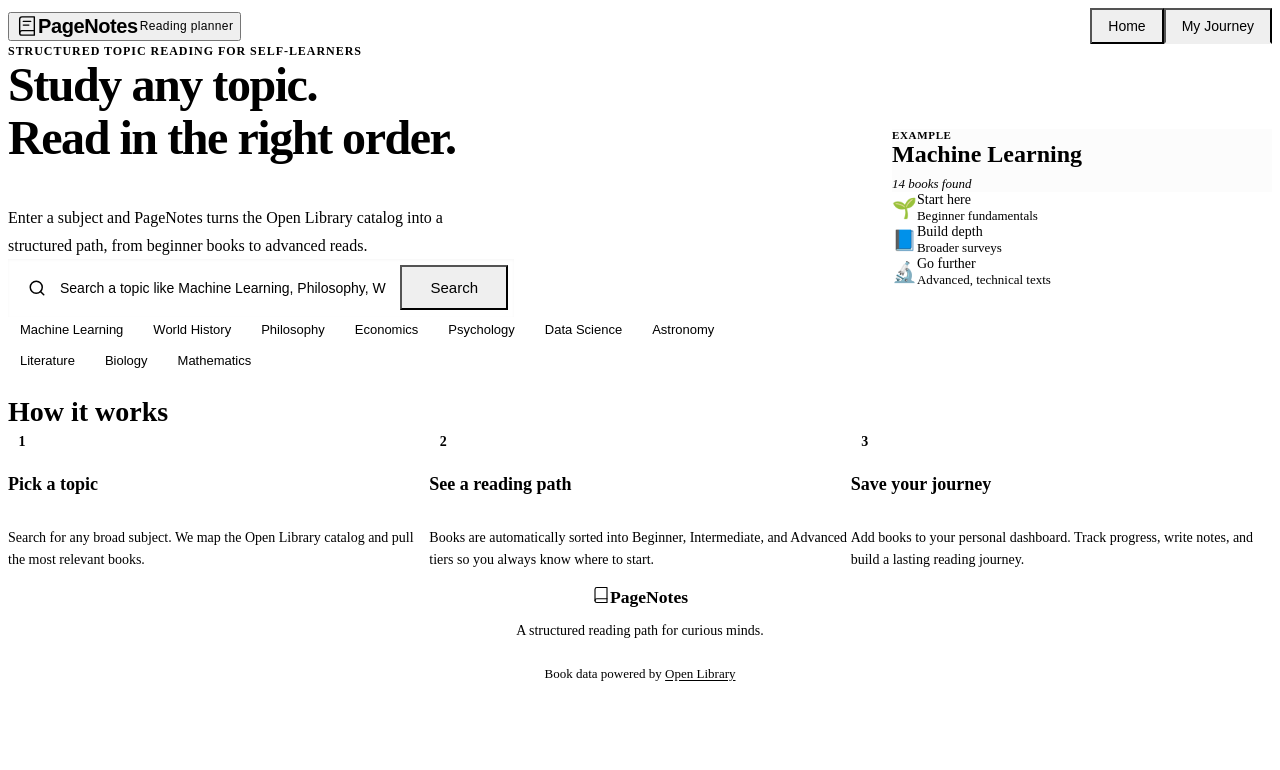
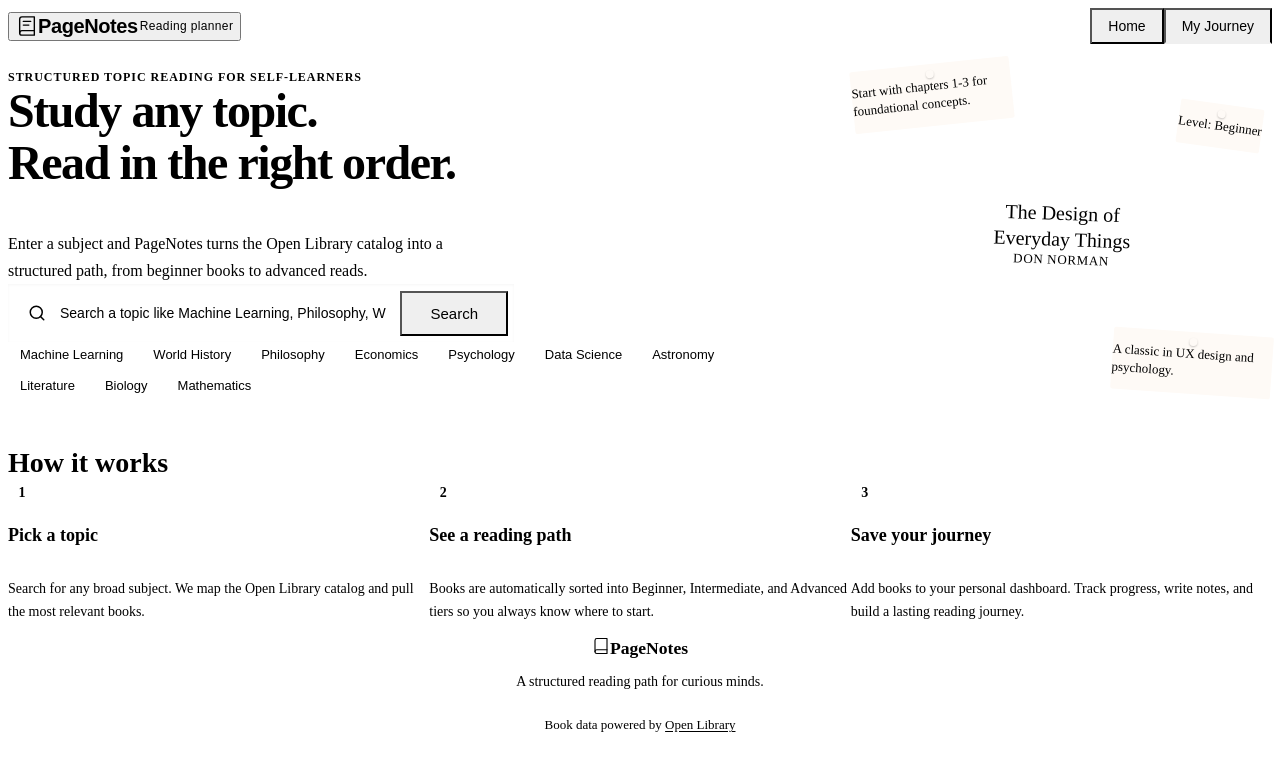
Before and after one commit to Satyam087/BookCompanion, a React (Vite) app: page / in a window 1280 px wide. Shown: the top 770 px of the page. Built offline with nearby package versions, Linux system fonts and the light colour scheme; the HTML template or start-up script is replaced by a standard one.

Commit message:
replace hero right stack with mini study desk composition featuring pinned notes

```diff
--- a/src/pages/Home.css
+++ b/src/pages/Home.css
@@ -57,78 +57,114 @@
   justify-content: flex-end;
 }
 
-.home__topic-snapshot {
-  background-color: var(--bg-paper);
-  border: 1px solid var(--border);
-  border-radius: var(--radius-md);
-  box-shadow: var(--shadow-sm);
-  max-width: 380px;
+.home__study-desk {
+  position: relative;
   width: 100%;
-  overflow: hidden;
+  max-width: 420px;
+  height: 380px;
+  display: flex;
+  align-items: center;
+  justify-content: center;
 }
 
-.home__snapshot-header {
-  padding: var(--space-xl) var(--space-xl) var(--space-lg);
-  border-bottom: 1px solid var(--border);
-  background-color: #fcfcfc;
+.home__desk-book {
+  position: absolute;
+  z-index: 2;
+  transform: rotate(2deg);
+  transition: transform 0.3s ease;
 }
 
-.home__snapshot-label {
-  display: block;
-  font-size: 0.6875rem;
-  font-weight: 600;
-  text-transform: uppercase;
-  letter-spacing: 0.06em;
-  color: var(--text-muted);
-  margin-bottom: var(--space-xs);
+.home__desk-book:hover {
+  transform: rotate(0deg) scale(1.02);
+  z-index: 5;
 }
 
-.home__snapshot-title {
-  font-family: var(--font-serif);
-  font-size: 1.5rem;
-  margin: 0 0 6px 0;
-  color: var(--text-primary);
+.home__desk-book-cover {
+  width: 180px;
+  height: 250px;
+  background-color: var(--accent-forest-bg);
+  border: 1px solid var(--border);
+  border-left: 6px solid var(--accent-forest);
+  border-radius: 2px 6px 6px 2px;
+  box-shadow: var(--shadow-lg);
+  padding: var(--space-xl) var(--space-md);
+  display: flex;
+  flex-direction: column;
+  align-items: center;
+  text-align: center;
+  justify-content: center;
 }
 
-.home__snapshot-count {
+.home__desk-book-title {
+  font-family: var(--font-serif);
+  font-size: 1.25rem;
+  color: var(--text-primary);
+  line-height: 1.3;
+  margin-bottom: var(--space-md);
+}
+
+.home__desk-book-author {
   font-size: 0.8125rem;
   color: var(--text-secondary);
-  font-style: italic;
+  text-transform: uppercase;
+  letter-spacing: 0.05em;
 }
 
-.home__snapshot-levels {
-  padding: var(--space-md) var(--space-xl) var(--space-xl);
-  display: flex;
-  flex-direction: column;
-  gap: var(--space-md);
+.home__desk-note {
+  position: absolute;
+  background-color: #fefaf6;
+  border: 1px solid var(--border);
+  box-shadow: var(--shadow-md);
+  padding: var(--space-md);
+  width: 160px;
+  font-size: 0.8125rem;
+  color: var(--text-primary);
+  line-height: 1.4;
+  font-family: var(--font-sans);
+  border-radius: 2px;
+  transition: transform 0.2s ease;
 }
 
-.home__snapshot-level {
-  display: flex;
-  align-items: center;
-  gap: var(--space-md);
-  padding: var(--space-sm) 0;
+.home__desk-note:hover {
+  z-index: 6;
+  transform: scale(1.05) !important;
 }
 
-.home__snapshot-icon {
-  font-size: 1.25rem;
-  flex-shrink: 0;
+.home__desk-pin {
+  position: absolute;
+  top: 6px;
+  left: 50%;
+  transform: translateX(-50%);
+  width: 8px;
+  height: 8px;
+  background-color: var(--accent-rust);
+  border-radius: 50%;
+  box-shadow: 0 1px 2px rgba(0,0,0,0.2);
 }
 
-.home__snapshot-info {
-  display: flex;
-  flex-direction: column;
+.home__desk-note--1 {
+  top: 20px;
+  left: 0;
+  transform: rotate(-6deg);
+  z-index: 1;
 }
 
-.home__snapshot-step {
-  font-size: 0.875rem;
-  font-weight: 500;
-  color: var(--text-primary);
+.home__desk-note--2 {
+  bottom: 30px;
+  right: 0;
+  transform: rotate(4deg);
+  z-index: 3;
 }
 
-.home__snapshot-desc {
-  font-size: 0.8125rem;
-  color: var(--text-muted);
+.home__desk-note--3 {
+  top: 60px;
+  right: 10px;
+  transform: rotate(8deg);
+  z-index: 1;
+  width: auto;
+  padding: var(--space-sm) var(--space-md);
+  font-weight: 500;
+  color: var(--accent-blue);
 }
 
 
--- a/src/pages/Home.jsx
+++ b/src/pages/Home.jsx
@@ -33,34 +33,27 @@ export default function Home() {
           </div>
 
           <div className="home__hero-visual">
-            <div className="home__topic-snapshot">
-              <div className="home__snapshot-header">
-                <span className="home__snapshot-label">Example</span>
-                <h3 className="home__snapshot-title">Machine Learning</h3>
-                <span className="home__snapshot-count">14 books found</span>
+            <div className="home__study-desk">
+              <div className="home__desk-book">
+                <div className="home__desk-book-cover">
+                  <span className="home__desk-book-title">The Design of Everyday Things</span>
+                  <span className="home__desk-book-author">Don Norman</span>
+                </div>
               </div>
-              <div className="home__snapshot-levels">
-                <div className="home__snapshot-level">
-                  <span className="home__snapshot-icon">🌱</span>
-                  <div className="home__snapshot-info">
-                    <span className="home__snapshot-step">Start here</span>
-                    <span className="home__snapshot-desc">Beginner fundamentals</span>
-                  </div>
-                </div>
-                <div className="home__snapshot-level">
-                  <span className="home__snapshot-icon">📘</span>
-                  <div className="home__snapshot-info">
-                    <span className="home__snapshot-step">Build depth</span>
-                    <span className="home__snapshot-desc">Broader surveys</span>
-                  </div>
-                </div>
-                <div className="home__snapshot-level">
-                  <span className="home__snapshot-icon">🔬</span>
-                  <div className="home__snapshot-info">
-                    <span className="home__snapshot-step">Go further</span>
-                    <span className="home__snapshot-desc">Advanced, technical texts</span>
-                  </div>
-                </div>
+
+              <div className="home__desk-note home__desk-note--1">
+                <div className="home__desk-pin"></div>
+                <p>Start with chapters 1-3 for foundational concepts.</p>
+              </div>
+
+              <div className="home__desk-note home__desk-note--2">
+                <div className="home__desk-pin"></div>
+                <p>A classic in UX design and psychology.</p>
+              </div>
+
+              <div className="home__desk-note home__desk-note--3">
+                <div className="home__desk-pin"></div>
+                <p>Level: Beginner</p>
               </div>
             </div>
           </div>
```
